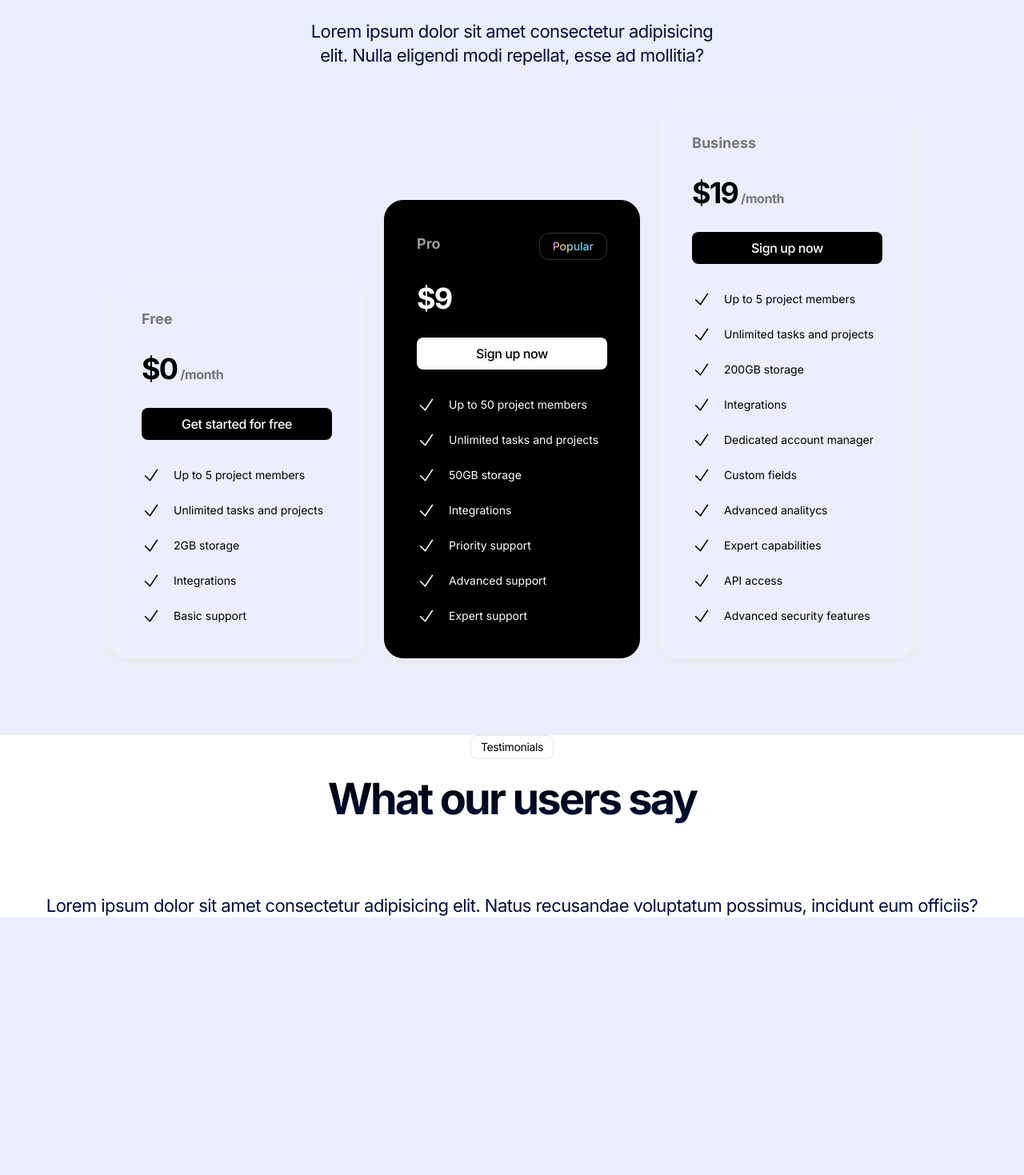
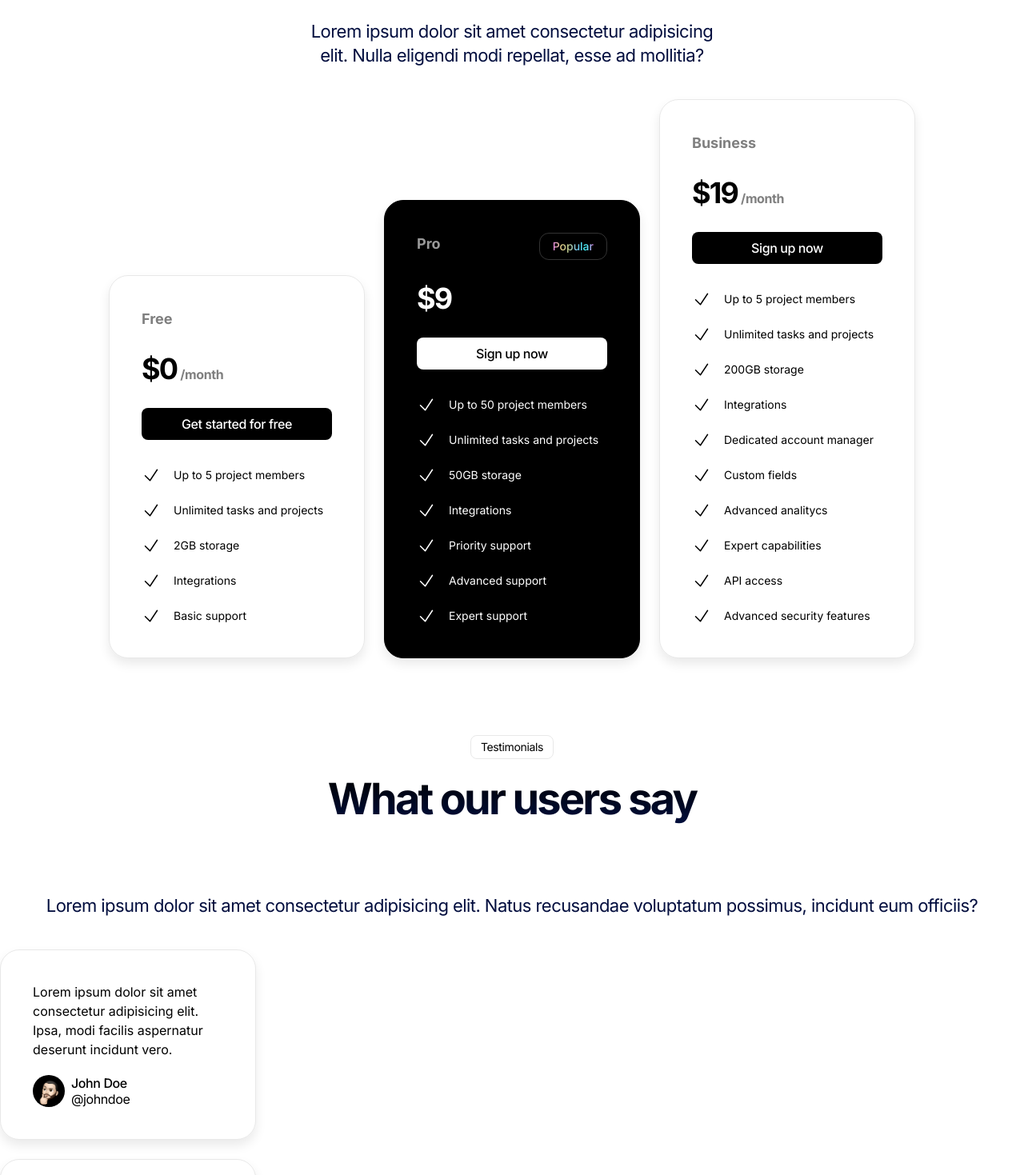
Before and after one commit to Cesare10-dev/landingpagentf, a Next.js app: page / in a window 1280 px wide. Shown: the part 2340-3809 px from the top of the page at 80% size. Before the commit the page ends 3487 px from the top, so only its background shows below. Built offline with nearby package versions, Linux system fonts and the light colour scheme.

Commit message:
testim boxes

```diff
--- a/src/app/globals.css
+++ b/src/app/globals.css
@@ -34,4 +34,8 @@
   .section-heading {
     @apply max-w-[540px] mx-auto;
   }
+
+  .card {
+    @apply p-10 border border-[#222222]/10 rounded-3xl shadow-[0_7px_14px_#EAEAEA] max-w-xs w-full;
+  }
 }
--- a/src/components/Pricing.tsx
+++ b/src/components/Pricing.tsx
@@ -55,7 +55,7 @@ const pricingTiers = [
 
 const Pricing = () => {
   return (
-    <section className="py-24">
+    <section className="py-24 bg-white">
       <div className="container mx-auto">
         <div className="section-heading">
           <h2 className="section-title">Pricing</h2>
@@ -76,7 +76,7 @@ const Pricing = () => {
             }) => (
               <div
                 className={twMerge(
-                  "p-10 border border-[#F1F1F1] rounded-3xl shadow-[0_7px_14px_#EAEAEA] max-w-xs w-full",
+                  "card",
                   inverse === true && "border-black bg-black text-white"
                 )}
               >
--- a/src/components/Testimonials.tsx
+++ b/src/components/Testimonials.tsx
@@ -1,4 +1,5 @@
 import avatar1 from "@/assets/img1.png";
+import Image from "next/image";
 
 const testimonials = [
   {
@@ -57,6 +58,10 @@ const testimonials = [
   },
 ];
 
+const firstColumn = testimonials.slice(0, 3);
+const secondColumn = testimonials.slice(3, 6);
+const thirdColumn = testimonials.slice(6, 9);
+
 const Testimonials = () => {
   return (
     <section className="bg-white">
@@ -69,6 +74,28 @@ const Testimonials = () => {
           Lorem ipsum dolor sit amet consectetur adipisicing elit. Natus
           recusandae voluptatum possimus, incidunt eum officiis?
         </p>
+        <div className="flex flex-col gap-6 mt-10">
+          {firstColumn.map(({ text, imageSrc, name, username }) => (
+            <div className="card">
+              <div>{text}</div>
+              <div className="flex items-center gap-2 mt-5">
+                <Image
+                  src={imageSrc}
+                  alt={name}
+                  width={40}
+                  height={40}
+                  className="w-10 h-10 rounded-full object-cover"
+                />
+                <div className="flex flex-col">
+                  <div className="font-medium tracking-tight leading-5">
+                    {name}
+                  </div>
+                  <div className="tracking-tight leading-5">{username}</div>
+                </div>
+              </div>
+            </div>
+          ))}
+        </div>
       </div>
     </section>
   );
```
